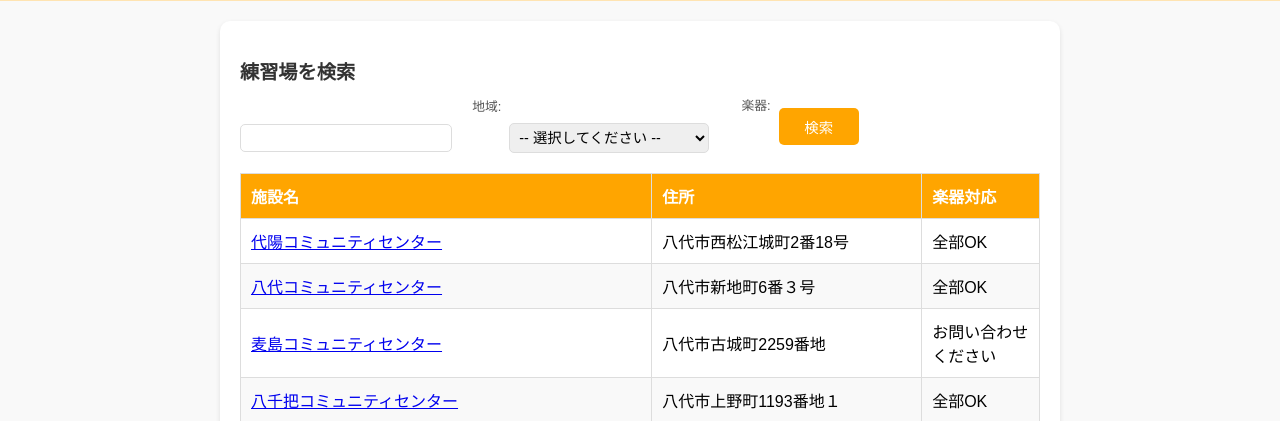
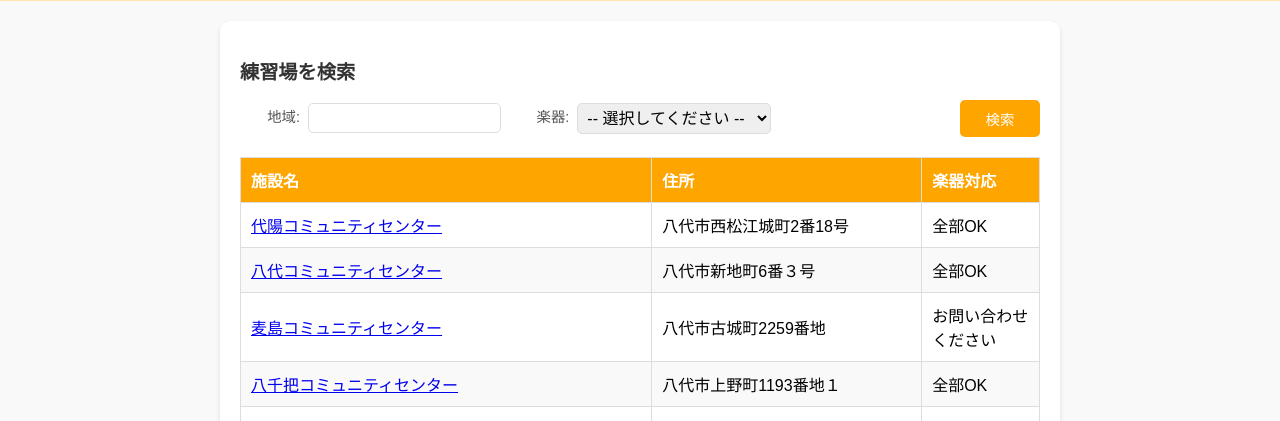
Before and after one commit to shin-murata/prototype, a Flask app: page /search in a window 1280 px wide. Shown: the part 506-927 px from the top of the page. Run offline with Flask 3, Linux system fonts and the light colour scheme; data comes from the database, SQL or seed files in the repository.

Commit message:
トップページ検索部CSS

```diff
--- a/static/style.css
+++ b/static/style.css
@@ -122,29 +122,30 @@ button.search-btn:hover {
 /* 各フォームグループのスタイル */
 .horizontal-form .form-group {
     flex: 1; /* 各フォームグループの幅を均等にする */
-    display: flex; /* ラベルと入力欄を横並びまたは縦並びに設定可能 */
-    flex-direction: column; /* デフォルトで縦並び（必要に応じて変更可能） */
+    display: flex; /* ラベルと入力欄を横並びにする */
+    flex-direction: row; /* 横並びに設定 */
+    align-items: center; /* 垂直方向で中央揃え */
     margin: 0; /* 不要なマージンを削除 */
+    gap: 8px; /* ラベルと入力欄の間隔 */
+}
+
+/* ラベルのスタイル */
+.horizontal-form label {
+    flex: 0 0 auto; /* ラベルの幅を固定 */
+    min-width: 60px; /* ラベルの最小幅を設定 */
+    text-align: right; /* ラベルの文字を右揃え */
+    margin-bottom: 0; /* ラベルと入力欄が縦並びにならないよう余白を削除 */
+    font-size: 0.9rem; /* ラベルのフォントサイズ */
 }
 
 /* 入力欄とセレクトボックスのスタイル */
 .horizontal-form input,
 .horizontal-form select {
-    flex: 1; /* 入力欄とセレクトボックスの幅を均等に広げる */
-    min-width: 120px; /* 入力欄の最小幅 */
-    max-width: 200px; /* 入力欄の最大幅 */
+    flex: 1; /* 入力欄とセレクトボックスを残りのスペースで広げる */
     padding: 5px; /* 内側の余白 */
-    font-size: 0.9rem; /* フォントサイズ */
-    border: 1px solid #ddd; /* 枠線の色と太さ */
+    font-size: 1rem; /* フォントサイズ */
+    border: 1px solid #ddd; /* 枠線のスタイル */
     border-radius: 5px; /* 角を丸める */
-}
-
-/* ラベルのスタイル */
-.horizontal-form label {
-    font-size: 0.8rem; /* ラベルのフォントサイズ */
-    margin-bottom: 4px; /* ラベルと入力欄の間隔 */
-    min-width: 60px; /* ラベルの幅を固定することで揃える */
-    text-align: right; /* ラベルのテキストを右揃え */
 }
 
 /* ボタンのスタイル */
@@ -158,6 +159,7 @@ button.search-btn:hover {
     font-size: 0.9rem; /* ボタンのフォントサイズ */
     border-radius: 5px; /* ボタンの角を丸める */
     cursor: pointer; /* カーソルをポインターにする */
+    margin-left: auto; /* ボタンを右寄せ */
 }
 
 .horizontal-form .search-btn:hover {
```
